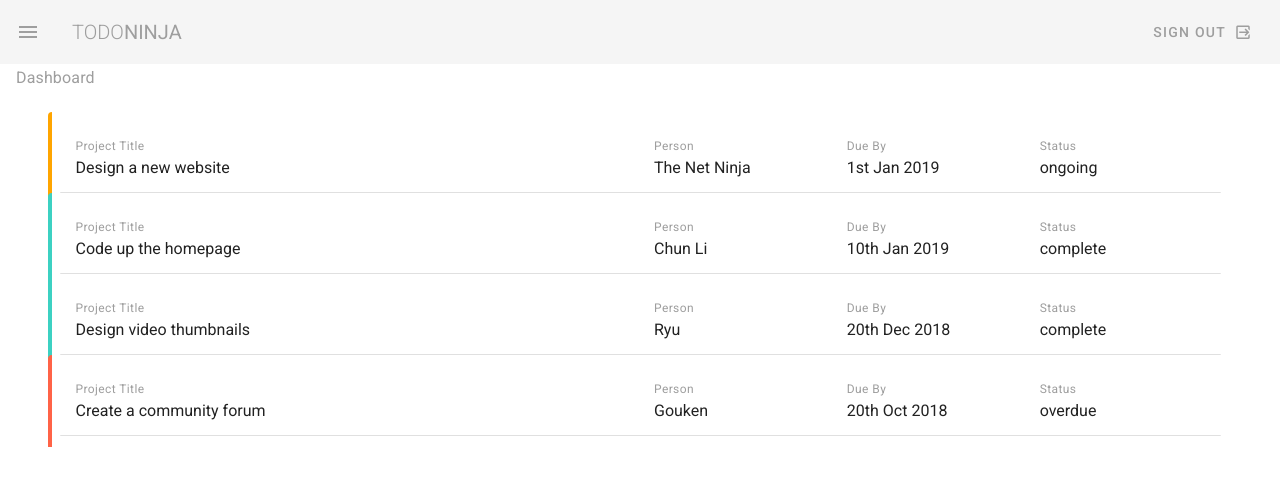
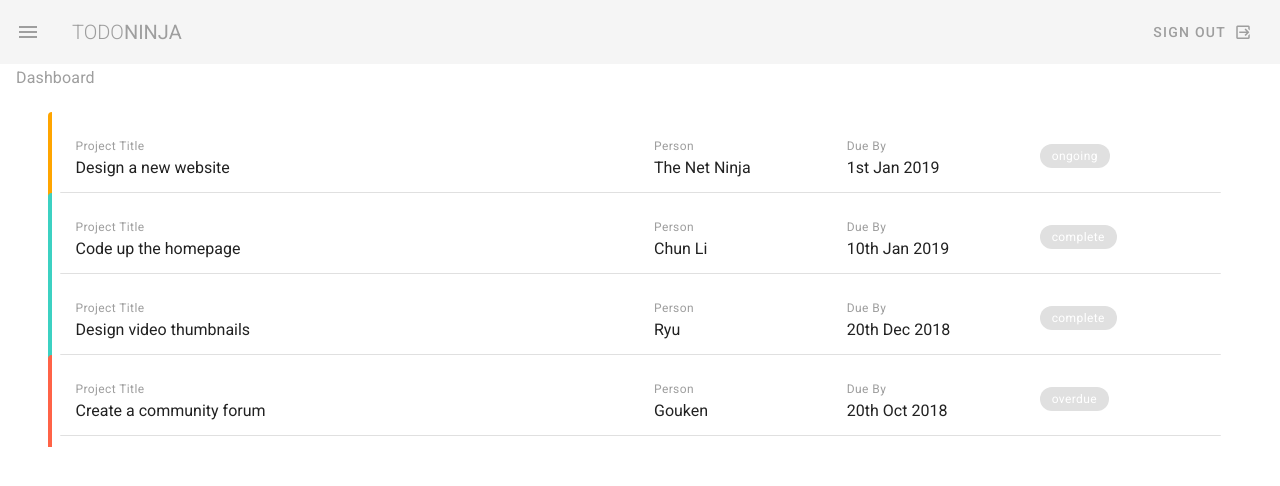
Before and after one commit to crhwebdev-courses/todo-ninja, a Vue app: page / in a window 1280 px wide. Shown: the top 486 px of the page. Built offline with nearby package versions, Linux system fonts and the light colour scheme.

Commit message:
Convert status on Dashboard to a chip with a colored background according to status--color currently not working

```diff
--- a/src/views/Dashboard.vue
+++ b/src/views/Dashboard.vue
@@ -27,8 +27,13 @@
           </v-col>
 
           <v-col cols="2" sm="4" md="2">
-            <div class="caption grey--text">Status</div>
-            <div>{{ project.status }}</div>
+            <div>
+              <v-chip
+                small
+                :class="`${project.status} white--text caption my-2`"
+                >{{ project.status }}</v-chip
+              >
+            </div>
           </v-col>
         </v-row>
         <v-divider></v-divider>
@@ -79,15 +84,26 @@ export default {
 };
 </script>
 <style>
-.complete {
+.project.complete {
   border-left: 4px solid #3cd1c2;
 }
 
-.ongoing {
+.project.ongoing {
   border-left: 4px solid orange;
 }
 
-.overdue {
+.project.overdue {
   border-left: 4px solid tomato;
 }
+.v-chip.complete {
+  background: #3cd1c2;
+}
+
+.v-chip.ongoing {
+  background: #ffaa2c;
+}
+
+.v-chip.overdue {
+  background: #f83e70;
+}
 </style>
```
